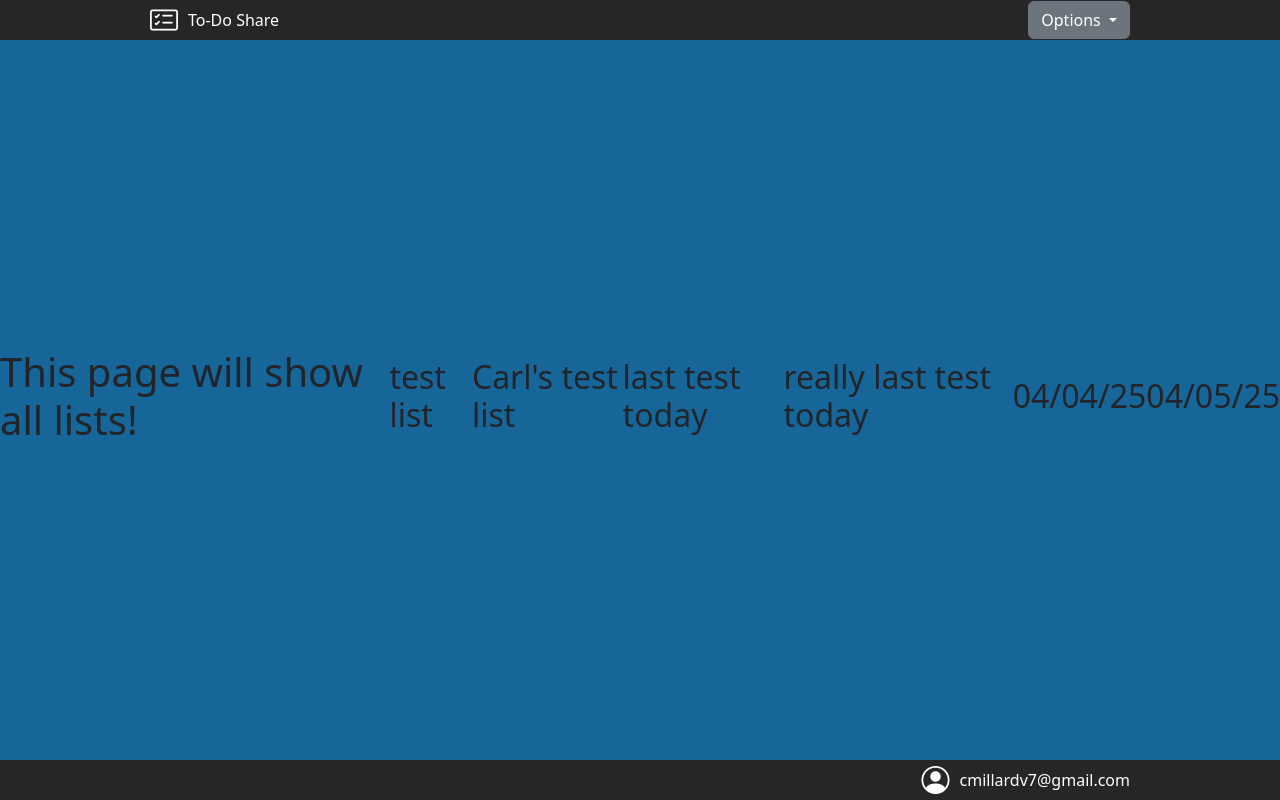
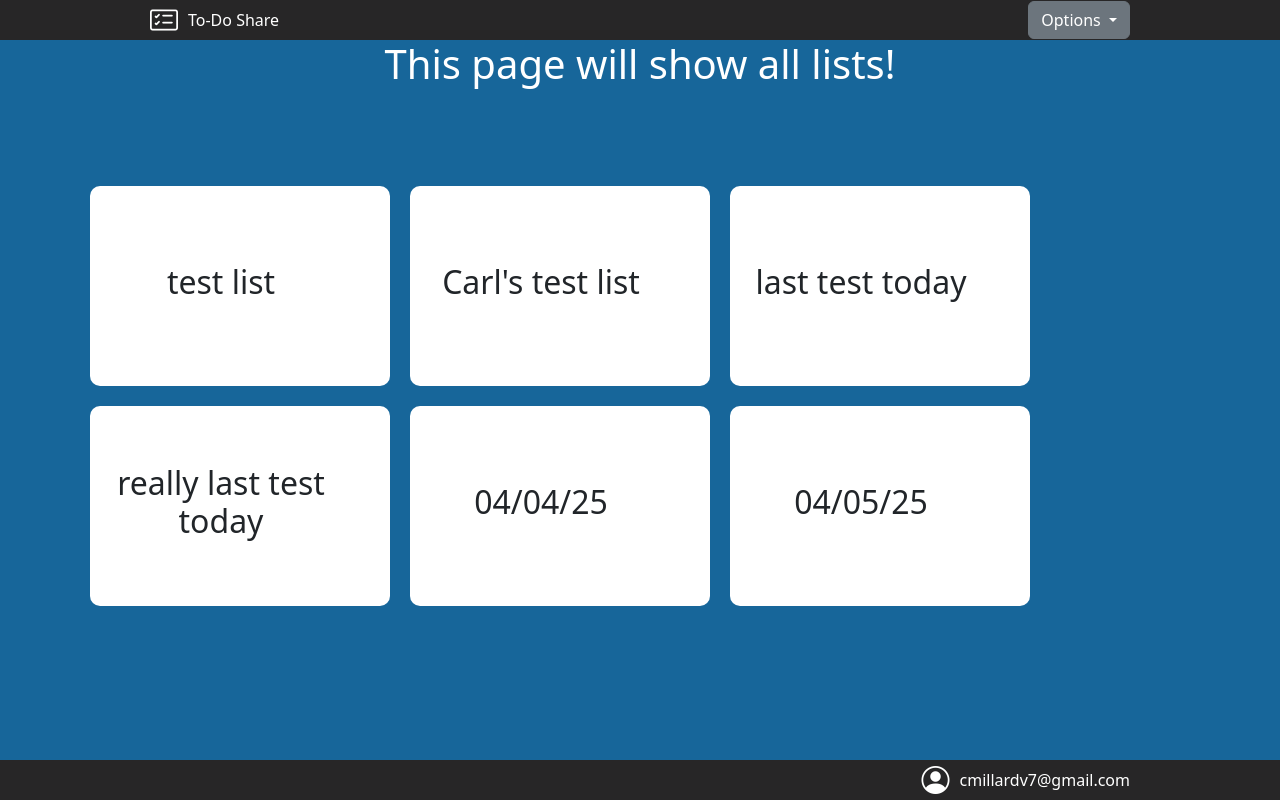
Before and after one commit to BolognaKenshin/to-do-list, a Flask app: page /all in a window 1280 px wide. Run offline with Flask 3, Linux system fonts and the light colour scheme; a user stored in the database is signed in; some libraries are stand-ins or nearby versions.

Commit message:
Dev Branch

```diff
--- a/main.py
+++ b/main.py
@@ -83,6 +83,8 @@ def generate_url_id(chars=string.ascii_letters + string.digits):
 
 @app.route("/")
 def homepage():
+    if current_user.is_authenticated:
+        return redirect(url_for('all_lists'))
     return render_template("index.html")
 
 # For new users - Salts and hashes their password, stores in a database
@@ -172,7 +174,18 @@ def new_list():
                            tasks=displayed_items)
 
 # Page for editing an existing list - Add new items - Rename list
-@app.route("/edit-list", methods=["GET", "POST"])
+@app.route("/edit-new-list", methods=["GET", "POST"])
+def edit_new_list():
+    item_form = ToDoItemForm()
+    if item_form.validate_on_submit():
+        new_item = {"task": item_form.task.data}
+        session['list_items'].append(new_item)
+        session.modified = True
+    return render_template('new-list.html', current_user=current_user, list_name=session['list_name'],
+                           item_form=item_form, tasks=session['list_items'])
+
+
+@app.route("/edit-list/<list_url_id>", methods=["GET", "POST"])
 def edit_list():
     item_form = ToDoItemForm()
     if item_form.validate_on_submit():
@@ -181,6 +194,7 @@ def edit_list():
         session.modified = True
     return render_template('new-list.html', current_user=current_user, list_name=session['list_name'],
                            item_form=item_form, tasks=session['list_items'])
+
 
 
 # Route for saving a new list
--- a/static/css/styles.css
+++ b/static/css/styles.css
@@ -1,5 +1,18 @@
 a {
     white-space: nowrap;
+}
+
+#all-lists-headline {
+    color: white;
+    text-align: center;
+}
+
+#all-lists-main{
+    display: block;
+}
+
+.edit-pencil {
+    color: black;
 }
 
 .form {
@@ -103,6 +116,26 @@ a {
 
 html, body {
     background-color: #17669a;
+}
+
+.list-card {
+    align-items: center;
+    background-color: white;
+    border-radius: 10px;
+    display: flex;
+    height: 200px;
+    width: 300px;
+    justify-content: center;
+    margin: 10px;
+    text-align: center;
+}
+
+#list-card-holder {
+    display: flex;
+    flex-wrap: wrap;
+    width: 100%;
+    min-height: calc(100vh - 200px);
+    padding: 80px;
 }
 
 #list-item-bar {
--- a/templates/lists.html
+++ b/templates/lists.html
@@ -1,12 +1,17 @@
 {% include 'header.html' %}
 
-<main>
-        <h1>This page will show all lists!</h1>
-        {% for list in current_user.list_names %}
-        <div>
-                <h2>{{ list.list_name }}</h2>
+<main id="all-lists-main">
+        <h1 id="all-lists-headline">This page will show all lists!</h1>
+
+        <div id="list-card-holder">
+                {% for list in current_user.list_names %}
+                <div class="list-card">
+                        <h2>{{ list.list_name }}</h2>
+                        <a class="edit-pencil" href="{{ url_for('edit_list', list_url_id=list.list_url_id) }}"><i class="bi bi-pencil-square"></i></a>
+                </div>
+                {% endfor %}
         </div>
-        {% endfor %}
+
 </main>
 
 {% include 'footer.html' %}
```
Also changed, not shown: instance/to-dos.db.
